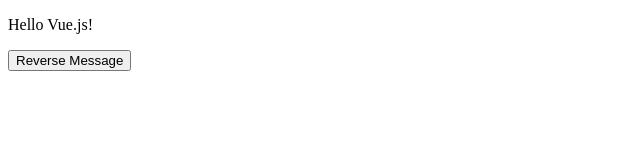
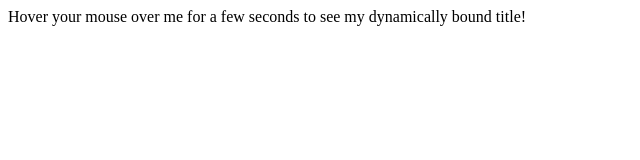
Before and after one commit to takahash/vuejs-tutorial-03, a plain HTML site: page index.html in a window 1280 px wide. Shown: the whole page, without its empty margins (0-640 px from the left). Drawn offline with nearby package versions, Linux system fonts and the light colour scheme.

Commit message:
1 file modified

```diff
--- a/index.html
+++ b/index.html
@@ -8,8 +8,10 @@
   </head>
   <body>
     <div id="app">
-      <p>{{ message }}</p>
-      <button v-on:click="reverseMessage">Reverse Message</button>
+      <span v-bind:title="message">
+        Hover your mouse over me for a few seconds to see my dynamically bound
+        title!
+      </span>
     </div>
   </body>
   <script>
@@ -19,11 +21,6 @@
           message: 'Hello Vue.js!',
         };
       },
-      methods: {
-        reverseMessage() {
-          this.message = this.message.split('').reverse().join('');
-        },
-      },
     };
     Vue.createApp(App).mount('#app');
   </script>
```
